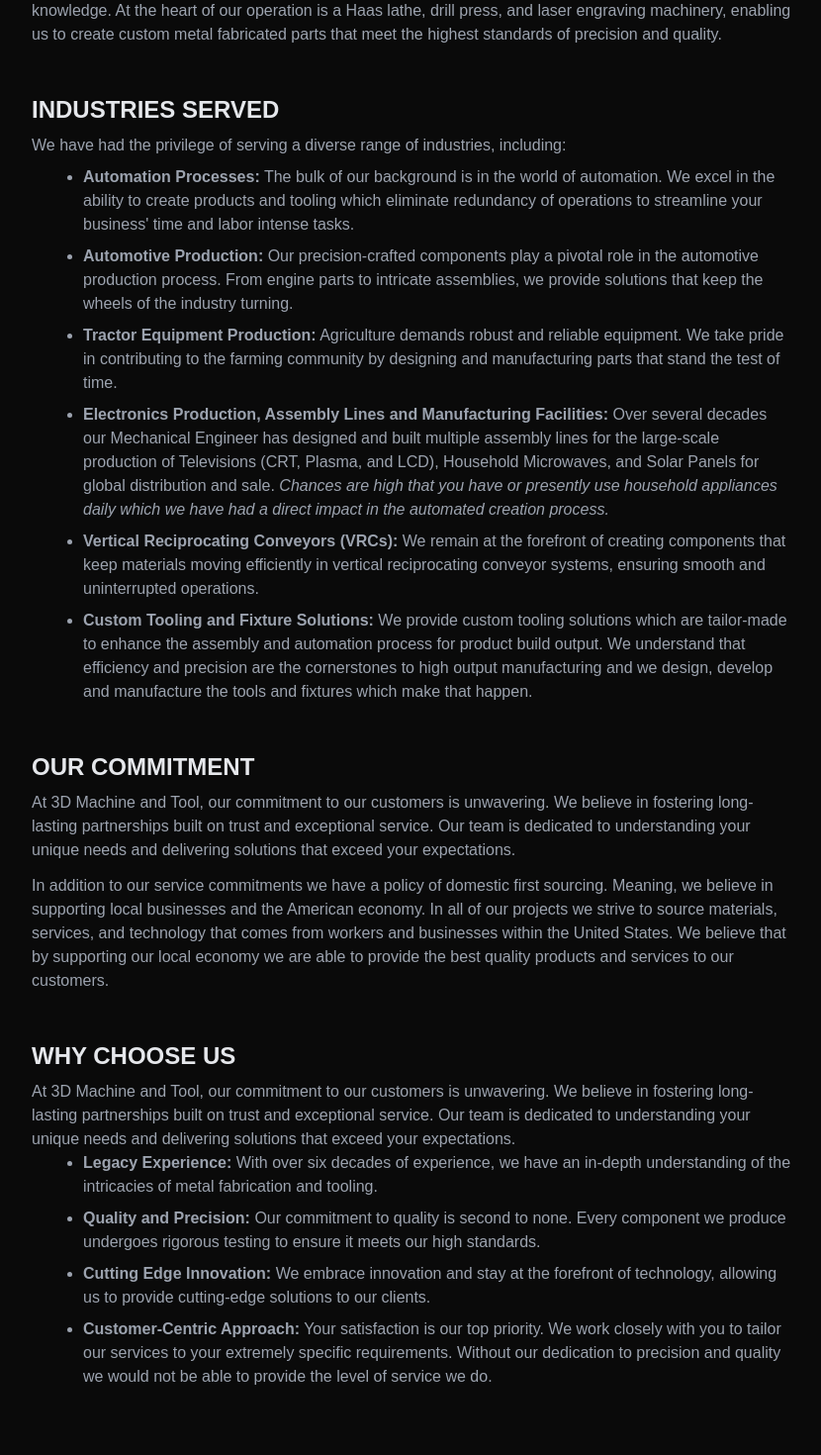
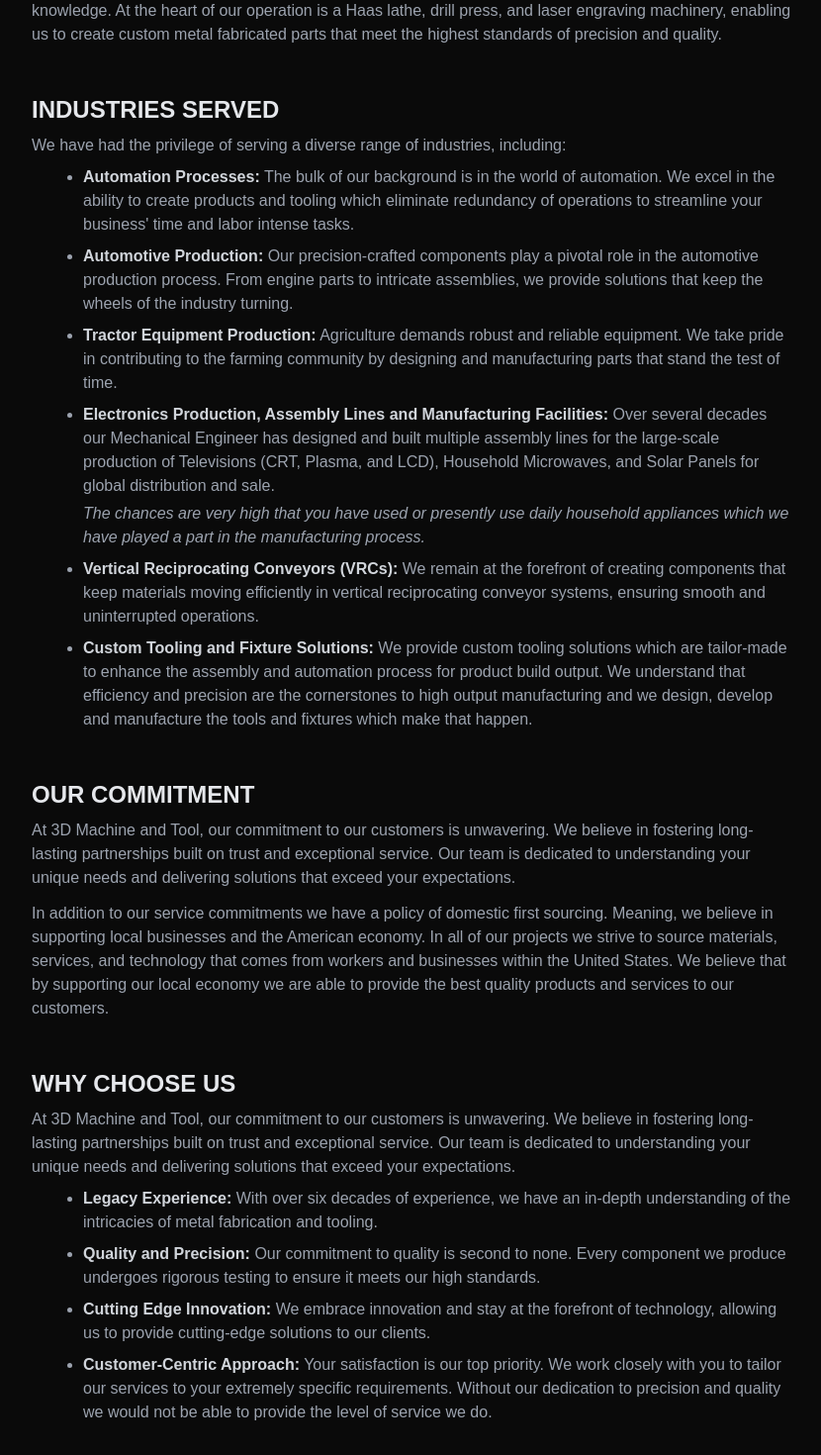
Before and after one commit to tuffs/3dmachtoolllc, a Next.js app: page /about-us in a window 1280 px wide. Shown: the part 1073-2543 px from the top of the page at 99% size, without its empty margins (224-1054 px from the left). Built offline with nearby package versions, Linux system fonts and the light colour scheme.

Commit message:
Continued style changes for the /about-us view.

```diff
--- a/app/about-us/page.js
+++ b/app/about-us/page.js
@@ -33,25 +33,27 @@
             <p className="mb-2">
               We have had the privilege of serving a diverse range of industries, including:
             </p>
-            <div className="ml-6 md:ml-10">
+            <div className="ml-4 md:ml-10">
               <ul className="mb-6 ml-3 list-disc">
                 <li className="mb-2">
-                  <b>Automation Processes:</b> The bulk of our background is in the world of automation. We excel in the ability to create products and tooling which eliminate redundancy of operations to streamline your business' time and labor intense tasks.
+                  <b className="text-gray-300">Automation Processes:</b> The bulk of our background is in the world of automation. We excel in the ability to create products and tooling which eliminate redundancy of operations to streamline your business' time and labor intense tasks.
                 </li>
                 <li className="mb-2">
-                  <b>Automotive Production:</b> Our precision-crafted components play a pivotal role in the automotive production process. From engine parts to intricate assemblies, we provide solutions that keep the wheels of the industry turning.
+                  <b className="text-gray-300">Automotive Production:</b> Our precision-crafted components play a pivotal role in the automotive production process. From engine parts to intricate assemblies, we provide solutions that keep the wheels of the industry turning.
                 </li>
                 <li className="mb-2">
-                  <b>Tractor Equipment Production:</b> Agriculture demands robust and reliable equipment. We take pride in contributing to the farming community by designing and manufacturing parts that stand the test of time.
+                  <b className="text-gray-300">Tractor Equipment Production:</b> Agriculture demands robust and reliable equipment. We take pride in contributing to the farming community by designing and manufacturing parts that stand the test of time.
                 </li>
                 <li className="mb-2">
-                  <b>Electronics Production, Assembly Lines and Manufacturing Facilities:</b> Over several decades our Mechanical Engineer has designed and built multiple assembly lines for the large-scale production of Televisions (CRT, Plasma, and LCD), Household Microwaves, and Solar Panels for global distribution and sale. <i>Chances are high that you have or presently use household appliances daily which we have had a direct impact in the automated creation process.</i>
+                  <b className="text-gray-300">Electronics Production, Assembly Lines and Manufacturing Facilities:</b> Over several decades our Mechanical Engineer has designed and built multiple assembly lines for the large-scale production of Televisions (CRT, Plasma, and LCD), Household Microwaves, and Solar Panels for global distribution and sale.
+                  <div className="w-100 mb-1"/>
+                  <i>The chances are very high that you have used or presently use daily household appliances which we have played a part in the manufacturing process.</i>
                 </li>
                 <li className="mb-2">
-                  <b>Vertical Reciprocating Conveyors (VRCs):</b> We remain at the forefront of creating components that keep materials moving efficiently in vertical reciprocating conveyor systems, ensuring smooth and uninterrupted operations.
+                  <b className="text-gray-300">Vertical Reciprocating Conveyors (VRCs):</b> We remain at the forefront of creating components that keep materials moving efficiently in vertical reciprocating conveyor systems, ensuring smooth and uninterrupted operations.
                 </li>
                 <li className="mb-2">
-                  <b>Custom Tooling and Fixture Solutions:</b> We provide custom tooling solutions which are tailor-made to enhance the assembly and automation process for product build output. We understand that efficiency and precision are the cornerstones to high output manufacturing and we design, develop and manufacture the tools and fixtures which make that happen.
+                  <b className="text-gray-300">Custom Tooling and Fixture Solutions:</b> We provide custom tooling solutions which are tailor-made to enhance the assembly and automation process for product build output. We understand that efficiency and precision are the cornerstones to high output manufacturing and we design, develop and manufacture the tools and fixtures which make that happen.
                 </li>
               </ul>
             </div>
@@ -69,22 +71,22 @@
 
           <div className="my-12">
             <h3 className="text-2xl font-bold mb-2 text-gray-200">WHY CHOOSE US</h3>
-            <p>
+            <p className="mb-2">
               At 3D Machine and Tool, our commitment to our customers is unwavering. We believe in fostering long-lasting partnerships built on trust and exceptional service. Our team is dedicated to understanding your unique needs and delivering solutions that exceed your expectations.
             </p>
-            <div className="ml-6 md:ml-10">
+            <div className="ml-4 md:ml-10">
               <ul className="mb-6 ml-3 list-disc">
                 <li className="mb-2">
-                  <b>Legacy Experience:</b> With over six decades of experience, we have an in-depth understanding of the intricacies of metal fabrication and tooling.
+                  <b className="text-gray-300">Legacy Experience:</b> With over six decades of experience, we have an in-depth understanding of the intricacies of metal fabrication and tooling.
                 </li>
                 <li className="mb-2">
-                  <b>Quality and Precision:</b> Our commitment to quality is second to none. Every component we produce undergoes rigorous testing to ensure it meets our high standards.
+                  <b className="text-gray-300">Quality and Precision:</b> Our commitment to quality is second to none. Every component we produce undergoes rigorous testing to ensure it meets our high standards.
                 </li>
                 <li className="mb-2">
-                  <b>Cutting Edge Innovation:</b> We embrace innovation and stay at the forefront of technology, allowing us to provide cutting-edge solutions to our clients.
+                  <b className="text-gray-300">Cutting Edge Innovation:</b> We embrace innovation and stay at the forefront of technology, allowing us to provide cutting-edge solutions to our clients.
                 </li>
                 <li className="mb-2">
-                  <b>Customer-Centric Approach:</b> Your satisfaction is our top priority. We work closely with you to tailor our services to your extremely specific requirements. Without our dedication to precision and quality we would not be able to provide the level of service we do.
+                  <b className="text-gray-300">Customer-Centric Approach:</b> Your satisfaction is our top priority. We work closely with you to tailor our services to your extremely specific requirements. Without our dedication to precision and quality we would not be able to provide the level of service we do.
                 </li>
               </ul>
             </div>
```
